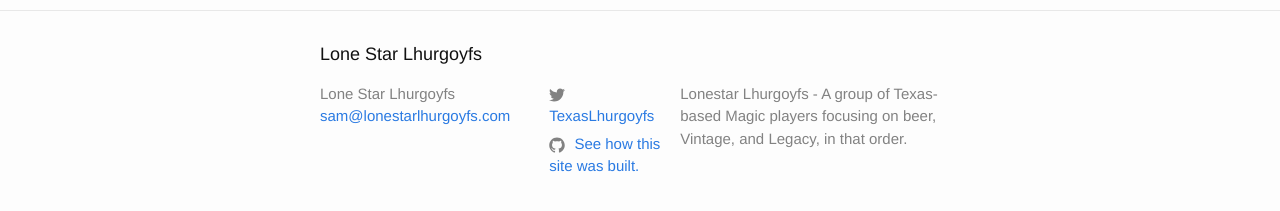
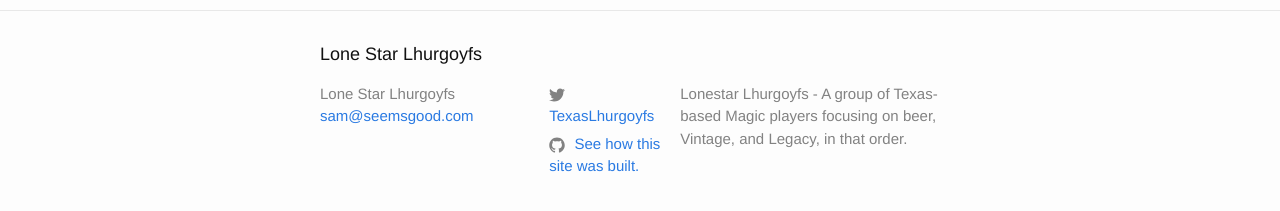
Before and after one commit to LoneStarLhurgoyfs/lonestarlhurgoyfs.github.io, a Jekyll site: the page built from index.md, in a window 1280 px wide and 900 px high, scrolled down 13890 px. Shown: the part 662-873 px from the top of the window. Built offline with Jekyll 4.4.1, drawn with Linux system fonts in a browser that asks for light colours.

Commit message:
Update contact email

```diff
--- a/_config.yml
+++ b/_config.yml
@@ -28,7 +28,7 @@ markdown: kramdown
 exclude:
   - Gemfile
   - Gemfile.lock
-email:	sam@lonestarlhurgoyfs.com
+email:	sam@seemsgood.com
 subtitle: "Here for the beer."
 url: https://lonestarlhurgoyfs.com
 lang: en
```
